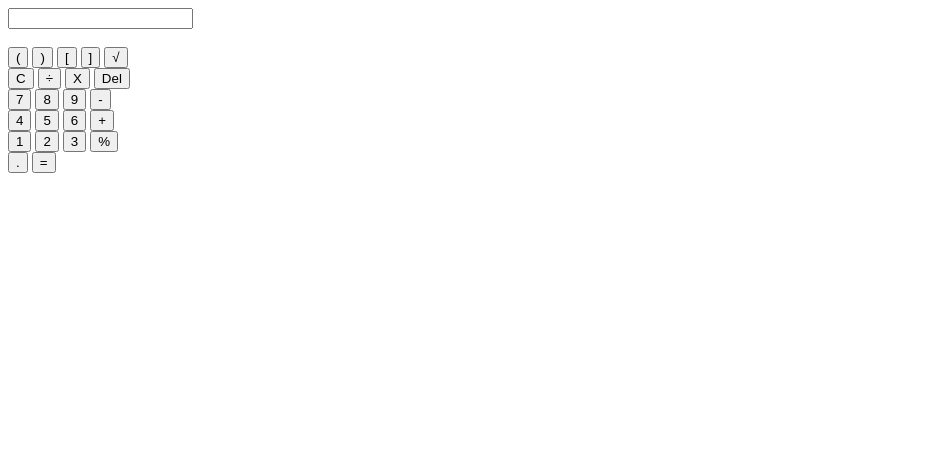
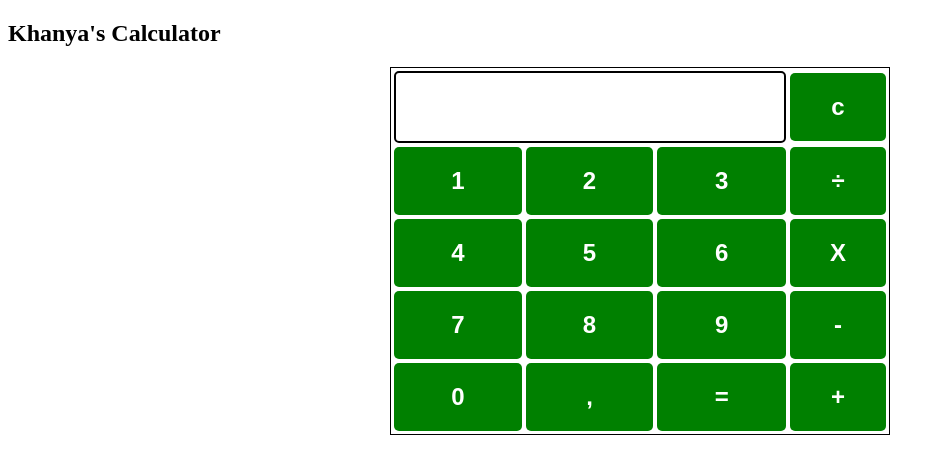
Before and after one commit to khanyapupuma/calculator, a plain HTML site: page index.html in a window 1280 px wide. Shown: the whole page, without its empty margins (0-945 px from the left). Drawn offline with Linux system fonts and the light colour scheme.

Commit message:
calculator

```diff
--- a/index.html
+++ b/index.html
@@ -1,43 +1,78 @@
+
+
 <!DOCTYPE html>
-<html lang="en">
+<html>
+
 <head>
-    <meta charset="UTF-8">
-    <meta name="viewport" content="width=device-width, initial-scale=1.0">
-    <title>Calculator</title>
+    <title>HTML Calculator</title>
+
+    <!-- For styling -->
+    <style>
+        table {
+            border: 1px solid black;
+            margin-left: auto;
+            margin-right: auto;
+        }
+
+        input[type="button"] {
+            width: 100%;
+            padding: 20px 40px;
+            background-color: green;
+            color: white;
+            font-size: 24px;
+            font-weight: bold;
+            border: none;
+            border-radius: 5px;
+        }
+
+        input[type="text"] {
+            padding: 20px 30px;
+            font-size: 24px;
+            font-weight: bold;
+            border: none;
+            border-radius: 5px;
+            border: 2px solid black;
+        }
+    </style>
 </head>
+
 <body>
-    <div class="calculator">
- <form action="">
-    <input type="text" id="display" value="">
-    <div class="buttons"></div>
- </form> <br>
- <button>(</button>
- <button>)</button>
- <button>[</button>
- <button>]</button>
- <button>√</button>
- <br>
- <button>C</button>
- <button>÷</button>
- <button>X</button>
- <button>Del</button>
- <br>
- <button>7</button>
- <button>8</button>
- <button>9</button>
- <button>-</button>
- <br>
- <button>4</button>
- <button>5</button>
- <button>6</button>
- <button>+</button>
- <br>
- <button>1</button>
- <button>2</button>
- <button>3</button>
- <button>%</button>
- <br>
- <button>.</button>
- <button>=</button></div>
+  <h2>Khanya's Calculator</h2>
+    <!-- Create table -->
+    <table id="calcu">
+        <tr>
+            <td colspan="3">
+                <input type="text" id="result">
+            </td>
+            <td><input type="button" value="c"></td>
+
+        </tr>
+
+        <tr>
+            <td><input type="button" value="1"></td>
+            <td><input type="button" value="2"></td>
+            <td><input type="button" value="3"></td>
+            <td><input type="button" value="÷"></td>
+        </tr>
+        <tr>
+            <td><input type="button" value="4"></td>
+            <td><input type="button" value="5"></td>
+            <td><input type="button" value="6"></td>
+            <td><input type="button" value="X"></td>
+        </tr>
+        <tr>
+            <td><input type="button" value="7"></td>
+            <td><input type="button" value="8"></td>
+            <td><input type="button" value="9"></td>
+            <td><input type="button" value="-"></td>
+        </tr>
+        <tr>
+            <td><input type="button" value="0"></td>
+            <td><input type="button" value=","></td>
+            <td><input type="button" value="="></td>
+            <td><input type="button" value="+"></td>
+        </tr>
+    </table>
 </body>
+
 </html>
```
